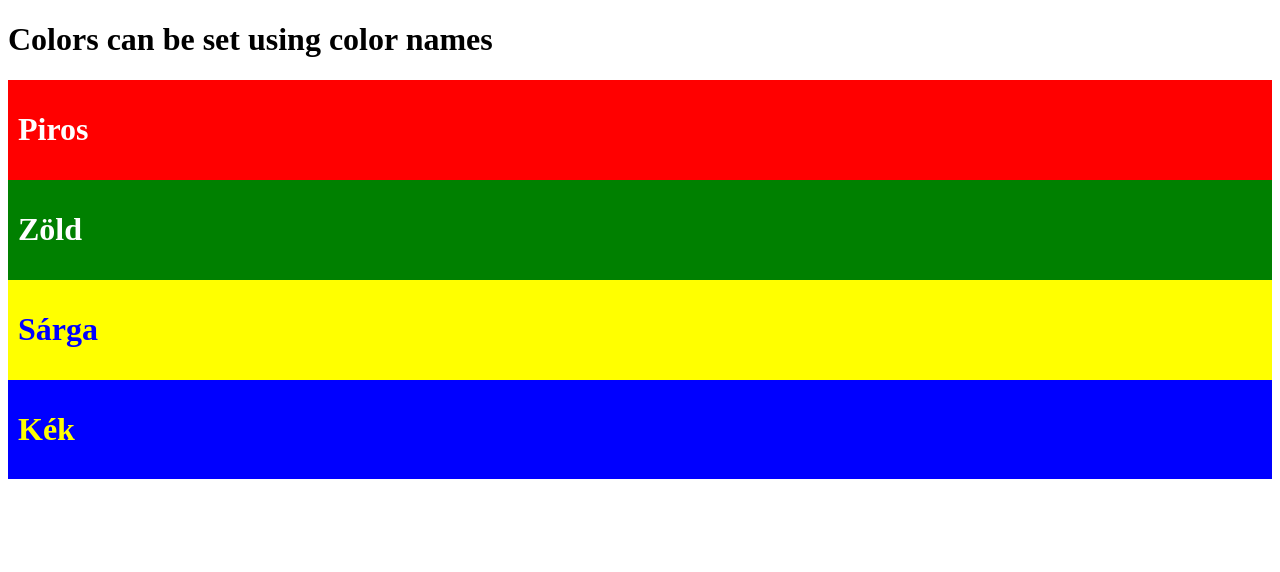
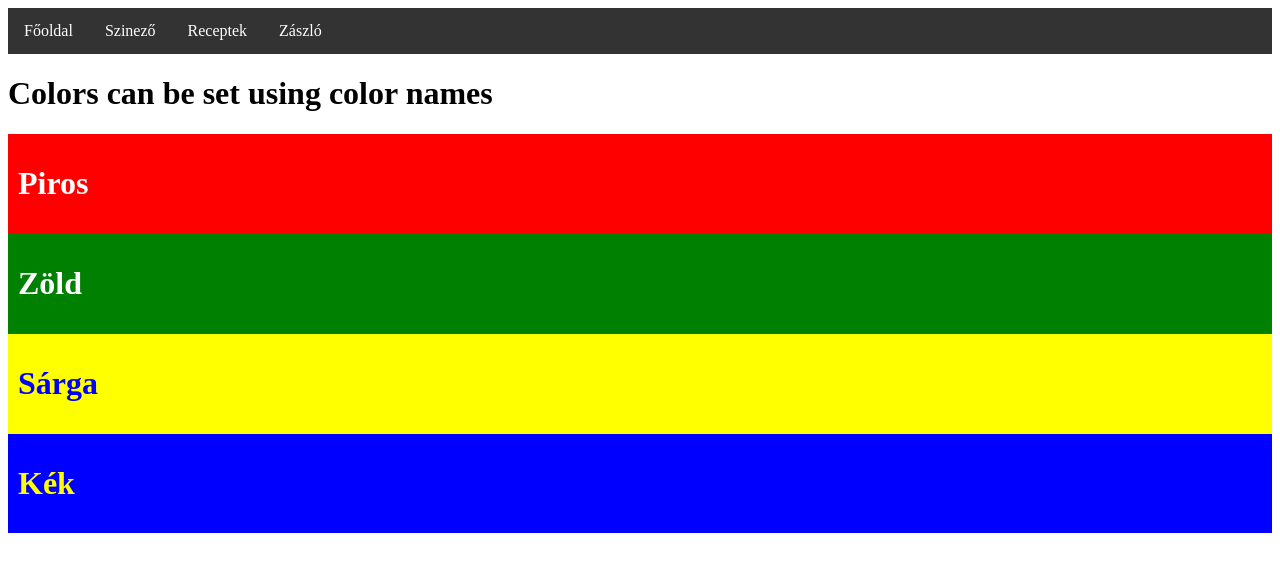
Before and after one commit to gaalbenjamin/0927, a plain HTML site: page szinezo.html in a window 1280 px wide. Drawn offline with Linux system fonts and the light colour scheme.

Commit message:
Update szinezo.html

```diff
--- a/szinezo.html
+++ b/szinezo.html
@@ -5,6 +5,39 @@ div {padding:10px;}
 </style>
 <body>
 
+<style>
+ul {
+  list-style-type: none;
+  margin: 0;
+  padding: 0;
+  overflow: hidden;
+  background-color: #333;
+}
+
+li {
+  float: left;
+}
+
+li a {
+  display: block;
+  color: white;
+  text-align: center;
+  padding: 14px 16px;
+  text-decoration: none;
+}
+
+li a:hover {
+  background-color: #111;
+}
+</style>
+</head>
+
+<ul>
+  <li><a href="index.html">Főoldal</a></li>
+  <li><a href="szinezo.html">Szinező</a></li>
+  <li><a href="recept.html">Receptek</a></li>
+  <li><a href="zaszlo.html">Zászló</a></li>
+</ul>
 <h1>Colors can be set using color names</h1>
 
 <div style="background-color:red">
```
